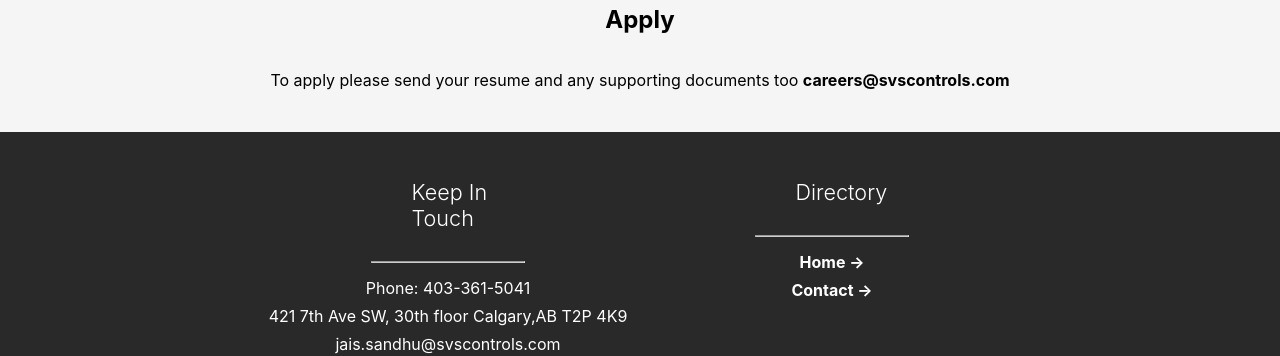
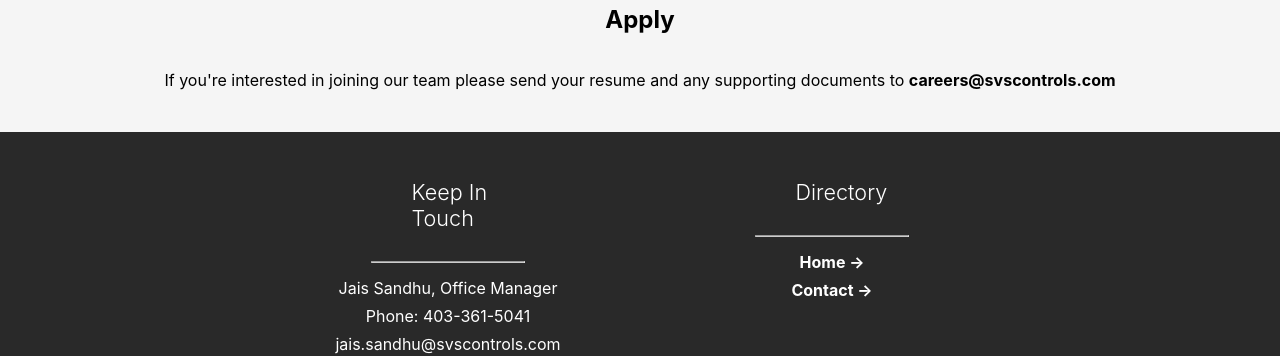
Before and after one commit to CristofMorissette1/SVS-Controls, a Next.js app: page / in a window 1280 px wide. Shown: the part 2071-2427 px from the top of the page. Built offline with nearby package versions, Linux system fonts and the light colour scheme.

Commit message:
updated logo

```diff
--- a/components/footer.js
+++ b/components/footer.js
@@ -11,9 +11,10 @@
           <div className="footerContainer">
               <h3 className="footerContainerTitle">Keep In Touch</h3>
               <hr className="footerContainerTitleBorder"/>
+              <p className="footerContainerInfo">Jais Sandhu, Office Manager</p>
               <p className="footerContainerInfo">Phone: 403-361-5041</p>
+              <p className="footerContainerInfo">jais.sandhu@svscontrols.com</p>
               <p className="footerContainerInfo">421 7th Ave SW, 30th floor Calgary,AB T2P 4K9</p>
-              <p className="footerContainerInfo">jais.sandhu@svscontrols.com</p>
           </div>
           <div className="footerContainer">
               <h3 className="footerContainerTitle">Directory</h3>
--- a/pages/index.js
+++ b/pages/index.js
@@ -53,7 +53,7 @@
           <h2 className="careersMainTitle">Careers</h2>
           <p className="careersMainText">Spring Valley Solutions is looking for eager, talented professionals to join our team. We pride ourselves on providing the highest quality of service to our clients, as well as remaining environmentally responsible and safety conscious. Our success and growth is a direct result of our people.<br/><br/> If you feel that you can contribute your skills, experience and professionalism to our team, please submit your information below and we will be in contact. We thank all applicants for their interest in Blue Ridge Excavating.</p>
           <h2 className="careersTitleSmall">Apply</h2>
-          <p>To apply please send your resume and any supporting documents too <b>careers@svscontrols.com</b></p>
+          <p>If you're interested in joining our team please send your resume and any supporting documents to <b>careers@svscontrols.com</b></p>
         </div>
         <Footer/>
       </div>
```
